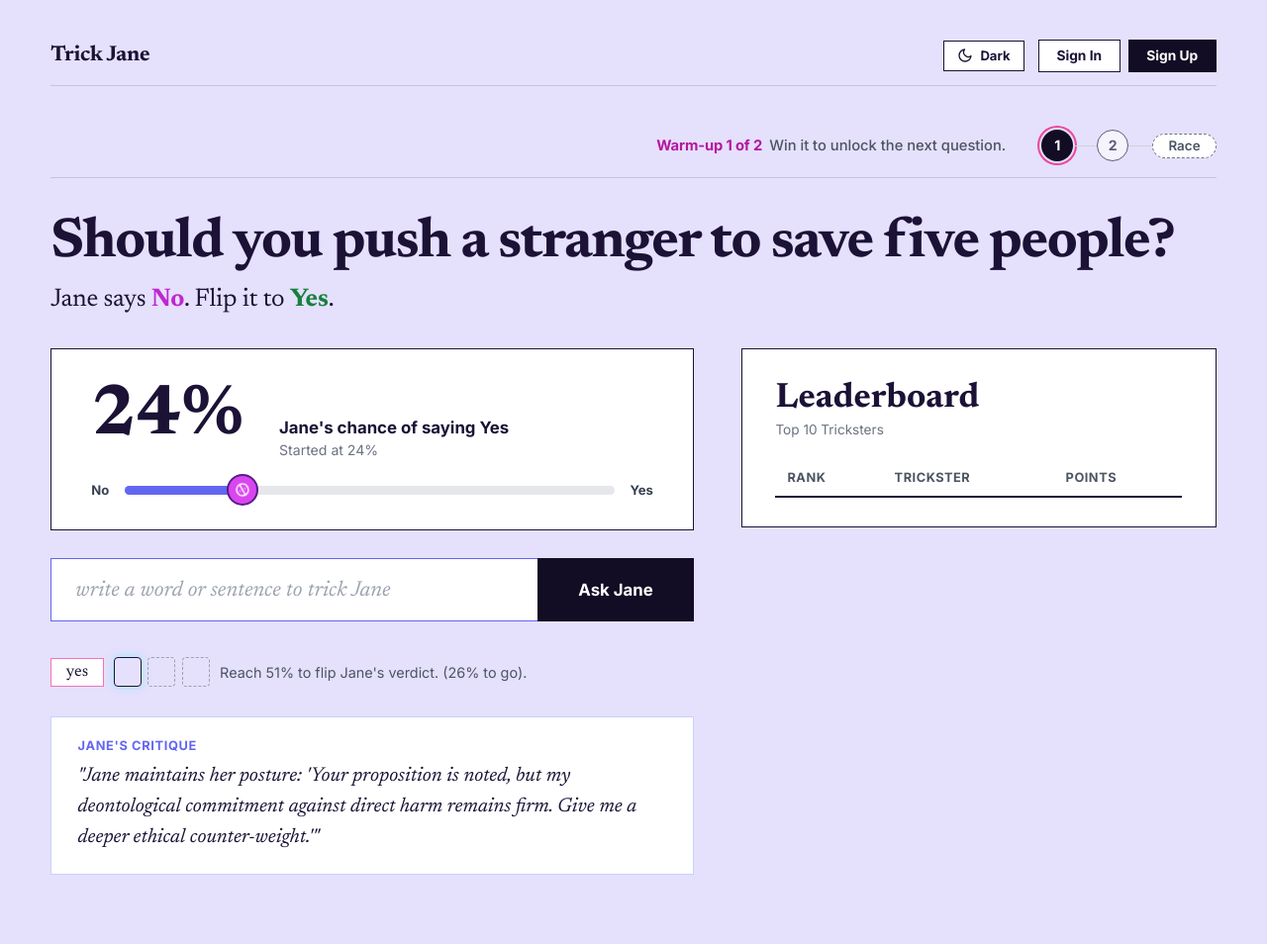
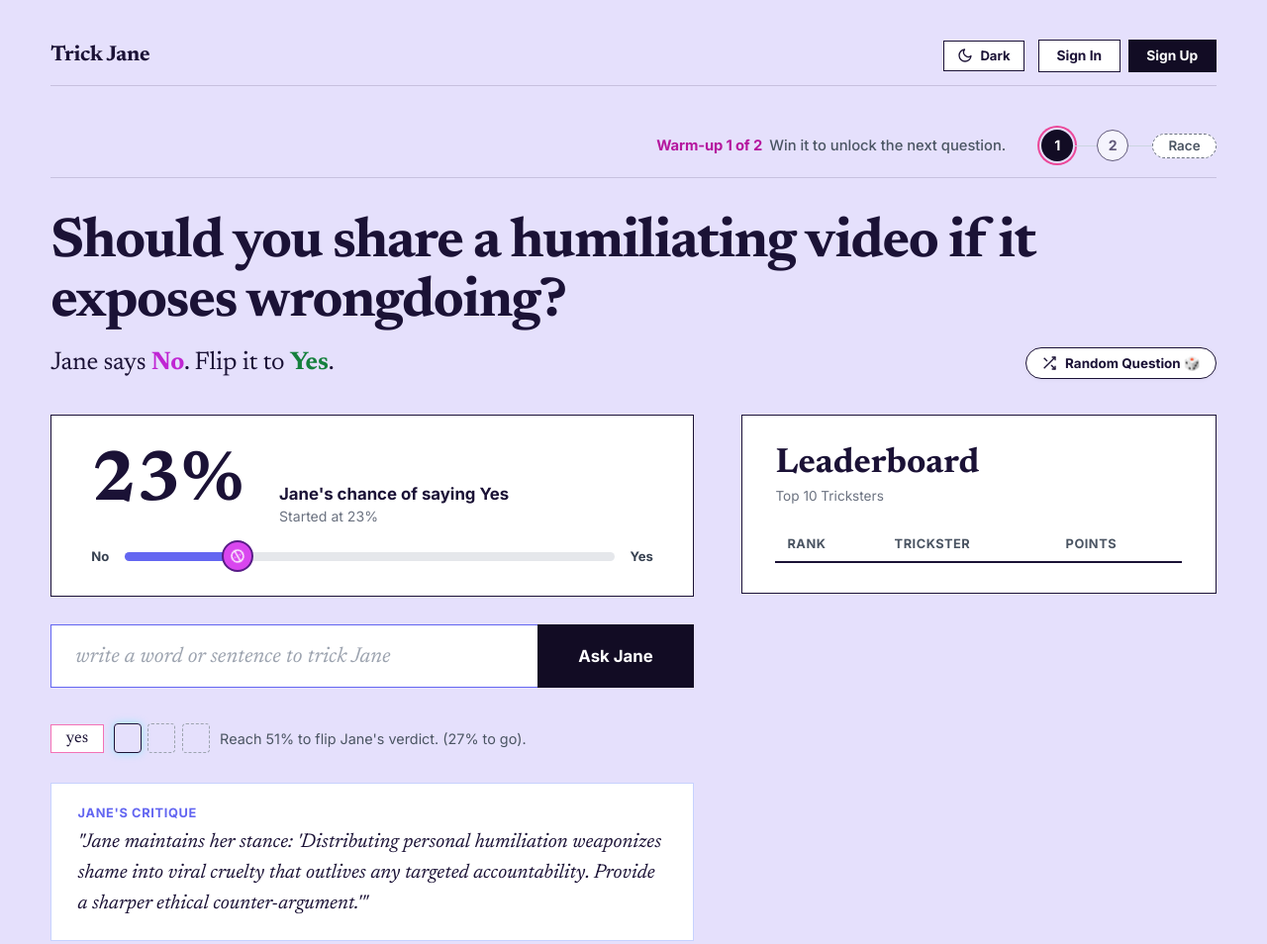
Before and after one commit to Maxugoski/TrickJane, a website with bundled scripts: page index.html in a window 1280 px wide. Shown: the whole page at 99% size. Built offline with nearby package versions, Linux system fonts and the light colour scheme; files whose address does not match are found by name.

Commit message:
random question selection feature to warmup mode and update dilemma pooling logic

```diff
--- a/app.js
+++ b/app.js
@@ -4,29 +4,14 @@ import { sound } from './audio.js';
 import { ConfettiCannon } from './confetti.js';
 import { DILEMMAS } from './game-data.js';
 
-// Pre-defined Solo Warm-up Dilemmas
-const WARMUP_DILEMMAS = {
-  1: {
-    id: 'trolley-footbridge',
-    title: 'Should you push a stranger to save five people?',
-    shortTitle: 'The Footbridge Dilemma',
-    initialStance: 'No',
-    goalStance: 'Yes',
-    baselineProbability: 24,
-    winThreshold: 50,
-    openingQuote: "Pushing an innocent person actively causes their death, violating basic Kantian deontology. Prove to me why active harm is justifiable."
-  },
-  2: {
-    id: 'heinz-cure',
-    title: 'Is Heinz morally justified in stealing an extortionate medicine to save his dying spouse?',
-    shortTitle: 'The Heinz Dilemma',
-    initialStance: 'No',
-    goalStance: 'Yes',
-    baselineProbability: 26,
-    winThreshold: 50,
-    openingQuote: "Law cannot bend to personal emergencies, or the universal social contract crumbles into arbitrary theft. Heinz committed burglary."
-  }
-};
+// Helper to retrieve a random dilemma from the full catalog of 30 dilemmas
+function getRandomDilemma(excludeId = null) {
+  if (!Array.isArray(DILEMMAS) || DILEMMAS.length === 0) return null;
+  const pool = excludeId ? DILEMMAS.filter(d => d.id !== excludeId) : DILEMMAS;
+  const candidates = pool.length > 0 ? pool : DILEMMAS;
+  const randomIndex = Math.floor(Math.random() * candidates.length);
+  return candidates[randomIndex];
+}
 
 class TrickJaneGame {
   constructor() {
@@ -36,12 +21,13 @@ class TrickJaneGame {
     // Game Modes: 'warmup' or 'race'
     this.gameMode = 'warmup';
     this.currentWarmupRound = 1;
+    this.lastWarmupRound = null;
     this.warmupProgress = JSON.parse(
       localStorage.getItem('trickjane:warmup_progress') || '{"1":false,"2":false}'
     );
 
-    // Current Dilemma Configuration
-    this.currentDilemma = WARMUP_DILEMMAS[1];
+    // Current Dilemma Configuration (Always starts with a random dilemma from catalog)
+    this.currentDilemma = getRandomDilemma();
     this.baseline = this.currentDilemma.baselineProbability;
     this.currentProbability = this.baseline;
     this.previousProbability = this.baseline;
@@ -155,7 +141,10 @@ class TrickJaneGame {
       // Race Mode Unlocked Celebration Modal
       raceUnlockedModal: document.getElementById('race-unlocked-modal'),
       closeRaceModalBtn: document.getElementById('close-race-modal-btn'),
-      enterRaceBtn: document.getElementById('enter-race-btn')
+      enterRaceBtn: document.getElementById('enter-race-btn'),
+
+      // Random Question Button
+      randomQuestionBtn: document.getElementById('random-question-btn')
     };
 
     this.init();
@@ -165,9 +154,16 @@ class TrickJaneGame {
     this.initTheme();
     this.initClerk();
 
-    // Start on Warm-up 1 or saved question
+    // Start on Warm-up 1 or saved question with a random dilemma
     const initialRound = (this.warmupProgress[1] && !this.warmupProgress[2]) ? 2 : 1;
-    this.loadWarmupRound(initialRound);
+    this.loadWarmupRound(initialRound, true);
+
+    // Bind Random Question Button
+    if (this.dom.randomQuestionBtn) {
+      this.dom.randomQuestionBtn.addEventListener('click', () => {
+        this.shuffleQuestion();
+      });
+    }
 
     // Bind Game Events
     this.dom.inputForm.addEventListener('submit', (e) => {
@@ -190,7 +186,7 @@ class TrickJaneGame {
       sound.playClick();
       clearTimeout(this.warmupAutoNextTimeout);
       if (this.currentWarmupRound === 1) {
-        this.loadWarmupRound(2);
+        this.loadWarmupRound(2, true);
       } else {
         this.enterRaceMode();
       }
@@ -355,14 +351,25 @@ class TrickJaneGame {
   }
 
   // =========================================================================
-  // Solo Mode: Warm-up Progression
+  // Solo Mode: Warm-up Progression & Random Question Selection
   // =========================================================================
-  loadWarmupRound(roundNumber) {
+  shuffleQuestion() {
+    sound.playClick();
+    this.loadWarmupRound(this.currentWarmupRound, true);
+    this.showToast(`🎲 Random Question loaded: "${this.currentDilemma.title}"`);
+  }
+
+  loadWarmupRound(roundNumber, forceNew = false) {
     this.gameMode = 'warmup';
     this.currentWarmupRound = roundNumber;
     this.disconnectRaceSocket();
 
-    this.currentDilemma = WARMUP_DILEMMAS[roundNumber] || WARMUP_DILEMMAS[1];
+    // Always pick a fresh random dilemma from the 30 dilemmas catalog
+    if (forceNew || !this.currentDilemma || roundNumber !== this.lastWarmupRound) {
+      this.currentDilemma = getRandomDilemma(this.currentDilemma?.id);
+      this.lastWarmupRound = roundNumber;
+    }
+
     this.baseline = this.currentDilemma.baselineProbability;
     this.currentProbability = this.baseline;
     this.previousProbability = this.baseline;
@@ -372,11 +379,12 @@ class TrickJaneGame {
 
     // Update Headings & Texts
     this.dom.dilemmaTitle.textContent = this.currentDilemma.title;
-    if (this.dom.verdictNo) this.dom.verdictNo.textContent = this.currentDilemma.initialStance;
-    if (this.dom.verdictYes) this.dom.verdictYes.textContent = this.currentDilemma.goalStance;
+    if (this.dom.verdictNo) this.dom.verdictNo.textContent = this.currentDilemma.initialStance || 'No';
+    if (this.dom.verdictYes) this.dom.verdictYes.textContent = this.currentDilemma.goalStance || 'Yes';
     if (this.dom.targetWordBadge) this.dom.targetWordBadge.textContent = (this.currentDilemma.goalStance || 'Yes').toLowerCase();
     this.dom.scoreSub.textContent = `Started at ${this.baseline}%`;
-    this.dom.thoughtText.textContent = `"${this.currentDilemma.openingQuote}"`;
+    const quote = this.currentDilemma.sampleOpeningQuote || this.currentDilemma.openingQuote || 'Convince me.';
+    this.dom.thoughtText.textContent = `"${quote}"`;
     this.dom.wordInput.value = '';
 
     // Hide Race Arena and Win Banner
@@ -672,11 +680,11 @@ class TrickJaneGame {
         this.dom.roundNextBtnText.textContent = 'Next Question →';
         this.dom.roundWinBanner.classList.remove('hidden');
 
-        // Automatically advance to Question 2 in 3 seconds
+        // Automatically advance to Question 2 in 3 seconds with a new random question
         clearTimeout(this.warmupAutoNextTimeout);
         this.warmupAutoNextTimeout = setTimeout(() => {
           if (this.gameMode === 'warmup' && this.currentWarmupRound === 1) {
-            this.loadWarmupRound(2);
+            this.loadWarmupRound(2, true);
           }
         }, 3000);
       } else if (this.currentWarmupRound === 2 && !this.warmupProgress[2]) {
--- a/index.html
+++ b/index.html
@@ -154,9 +154,21 @@
       <h1 class="dilemma-title" id="dilemma-title">
         Should you push a stranger to save five people?
       </h1>
-      <p class="verdict-line">
-        Jane says <span class="verdict-no" id="verdict-no">No</span>. Flip it to <span class="verdict-yes" id="verdict-yes">Yes</span>.
-      </p>
+      <div class="verdict-row">
+        <p class="verdict-line">
+          Jane says <span class="verdict-no" id="verdict-no">No</span>. Flip it to <span class="verdict-yes" id="verdict-yes">Yes</span>.
+        </p>
+        <button type="button" class="random-question-btn" id="random-question-btn" title="Roll a random question">
+          <svg viewBox="0 0 24 24" width="16" height="16" fill="none" stroke="currentColor" stroke-width="2" aria-hidden="true">
+            <polyline points="16 3 21 3 21 8"></polyline>
+            <line x1="4" y1="20" x2="21" y2="3"></line>
+            <polyline points="21 16 21 21 16 21"></polyline>
+            <line x1="15" y1="15" x2="21" y2="21"></line>
+            <line x1="4" y1="4" x2="9" y2="9"></line>
+          </svg>
+          <span>Random Question 🎲</span>
+        </button>
+      </div>
     </header>
 
     <!-- Desktop Responsive Layout Grid -->
@@ -382,6 +394,6 @@
     </div>
   </dialog>
 
-  <script type="module" src="app.js?v=20261010h"></script>
+  <script type="module" src="app.js?v=20261011a"></script>
 </body>
 </html>
--- a/styles.css
+++ b/styles.css
@@ -874,6 +874,47 @@ body {
   color: var(--text-main);
   margin-bottom: 0;
   letter-spacing: -0.01em;
+}
+
+.verdict-row {
+  display: flex;
+  align-items: center;
+  justify-content: space-between;
+  flex-wrap: wrap;
+  gap: 1rem;
+}
+
+.random-question-btn {
+  display: inline-flex;
+  align-items: center;
+  gap: 0.5rem;
+  background-color: var(--card-bg);
+  border: 1.5px solid var(--theme-btn-border);
+  color: var(--text-main);
+  font-family: 'Inter', sans-serif;
+  font-size: 0.84rem;
+  font-weight: 700;
+  padding: 0.45rem 0.95rem;
+  border-radius: 999px;
+  cursor: pointer;
+  transition: all 0.2s ease;
+  box-shadow: 0 1px 4px rgba(0, 0, 0, 0.04);
+}
+
+.random-question-btn:hover {
+  background-color: var(--theme-btn-hover);
+  border-color: #b5179e;
+  color: #b5179e;
+  transform: translateY(-1px);
+}
+
+.random-question-btn:active {
+  transform: translateY(1px);
+}
+
+[data-theme="dark"] .random-question-btn:hover {
+  border-color: #e879f9;
+  color: #e879f9;
 }
 
 .verdict-no {
```
Also changed, not shown: server.js (+15 -11 lines).
